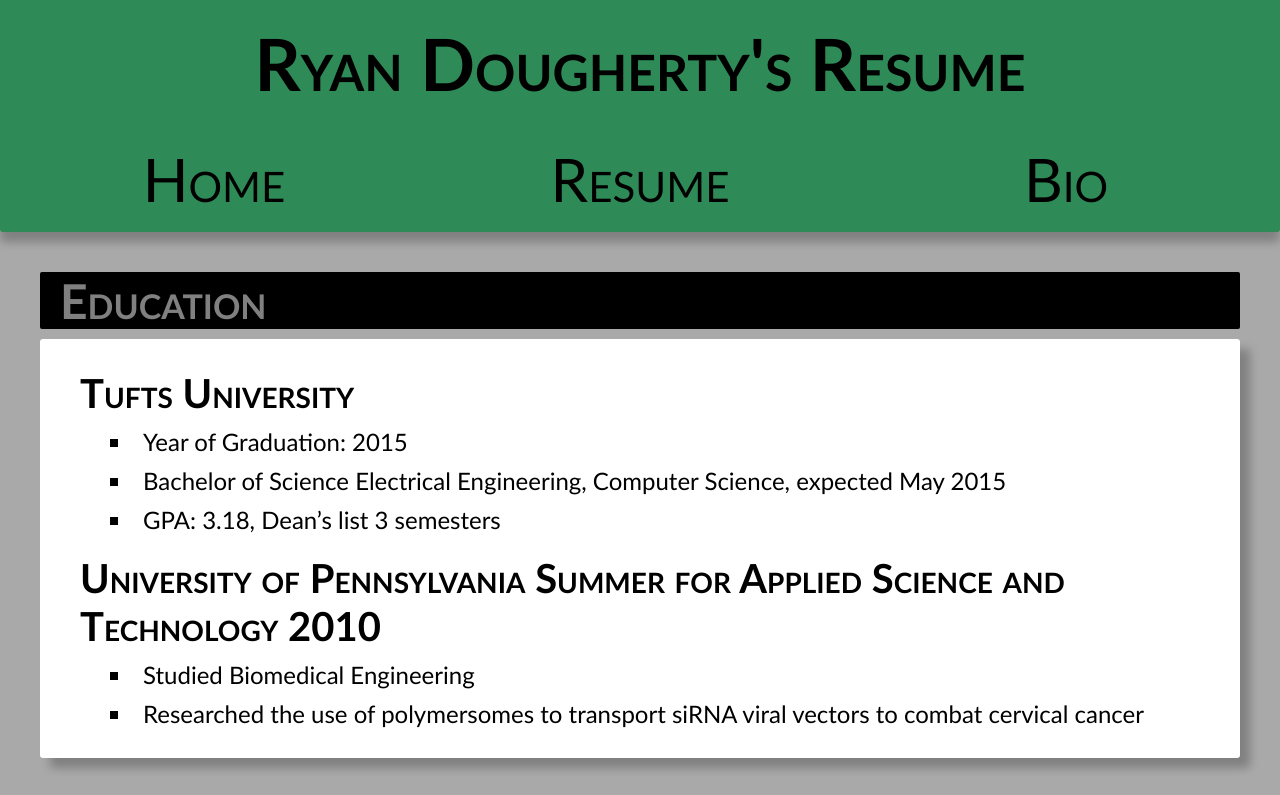
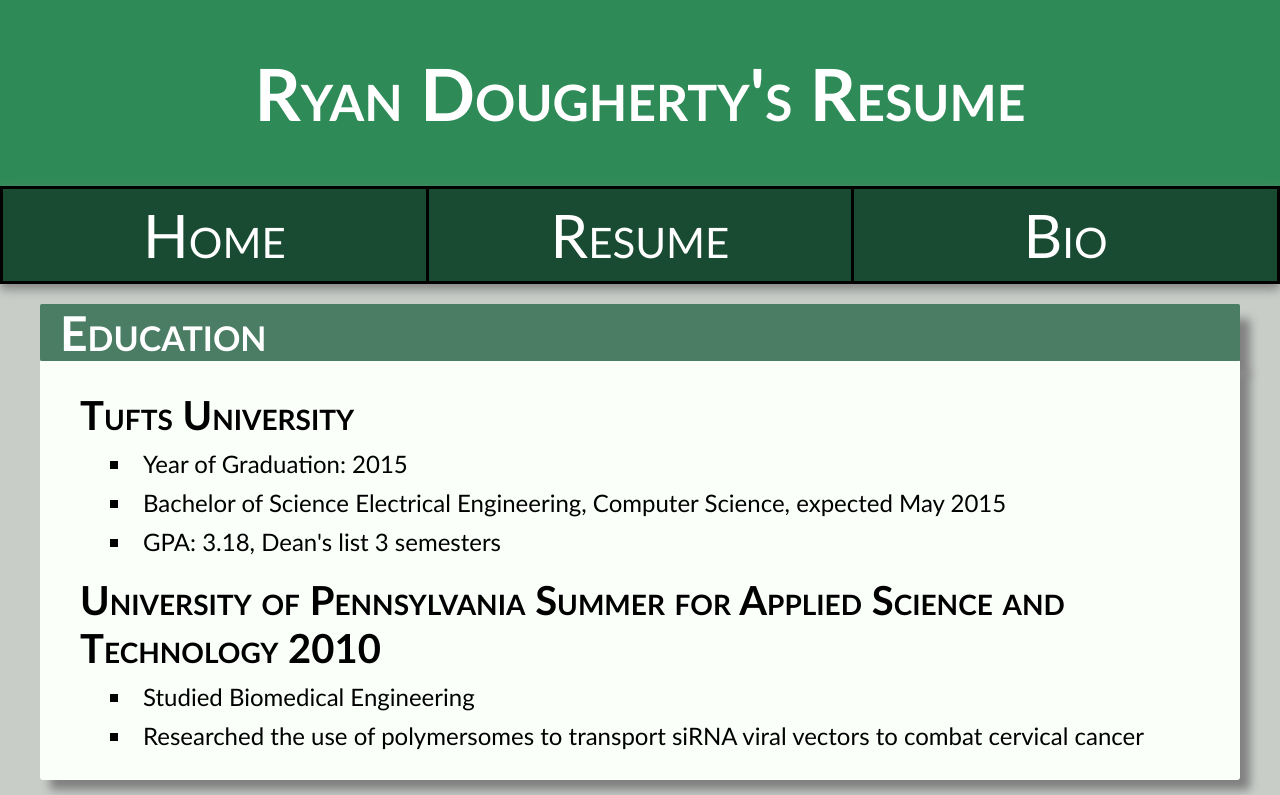
Before and after one commit to ryand626/ryand626.github.io, a plain HTML site: page resume.html in a window 1280 px wide. Shown: the top 795 px of the page. Drawn offline with Linux system fonts and the light colour scheme.

Commit message:
Pretty
messing with CSS

```diff
--- a/index.css
+++ b/index.css
@@ -1,6 +1,6 @@
 html{
 	font-family: "Calibri";
-	background-color: darkgrey;
+	background-color: rgb(200,205,200);
 }
 
 body{
@@ -9,14 +9,14 @@
 }
 
 h1{
+	color: white;
 	font-size: 72px;
 	text-align: center;
 	font-variant: small-caps;
 
 	background-color: seagreen;
 
-	padding: 20px;
-
+	padding: 50px;
 	margin: 0px;
 
 }
@@ -25,17 +25,21 @@
 
 	font-size: 48px;
 	font-variant: small-caps;
-	background-color: black;
-	color: grey;
+	background-color: rgba(75,125,100,1);
+	color: white;
 
 	margin: 40px;
-	margin-bottom: 10px;
+	margin-bottom: 0px;
 	margin-top: 20px;
 	padding-left: 20px;
 
 	border-style: none;
+	border-bottom-style: none;
 	border-radius: 2px;
-	border-color: seagreen;
+	border-color: black;
+
+
+	box-shadow: 10px 15px 10px grey;
 }
 
 h3{
@@ -85,15 +89,17 @@
 }
 
 div{
-	background-color: white;
+	background-color: rgb(250,255,250);
 	box-shadow: 10px 10px 10px grey;
 
-	margin: 0px;
+	margin-top: 0px;
 	margin-left: 40px;
 	margin-right: 40px;
+	margin-bottom: 20px;
 	padding: 20px;
 
-	border-radius: 3px;
+	border-bottom-left-radius: 3px;
+	border-bottom-right-radius: 3px;
 }
 
 table{
@@ -102,28 +108,29 @@
 	font-size: 40px;
 	color: white;
 
-	background-color: seagreen;
-	box-shadow: 0px 10px 10px grey;
+	background-color: rgba(25,75,50,255);
+	box-shadow: 0px 5px 10px grey;
 	width: 100%;
-	border-bottom-right-radius: 3px;
-	border-bottom-left-radius: 3px;
 
+	border-collapse: collapse;
 
 }
 td{
 	color: white;
 	text-align: center;
+	font-variant: uppercase;
 
 	width: 33%;
+	padding: 10px;
 
-	font-variant: uppercase;
-
-	padding: 15px;
+	border-color: black;
+	border-radius: 5px;
+	border-style: solid;
 
 }
 
 a{
-	color: black;
+	color: white;
 	text-decoration: none;
 	text-align: center;
 	font-variant: small-caps;
--- a/resume.html
+++ b/resume.html
@@ -21,19 +21,19 @@
 				</tr>
 			</table>
 
-		<p>
+
 			<h2>Education</h2>
 
 			<div>
 				<h3>Tufts University</h3>
 					<li>Year of Graduation: 2015</li>
 					<li>Bachelor of Science Electrical Engineering, Computer Science, expected May 2015</li>
-					<li>GPA: 3.18, Dean’s list 3 semesters</li>
+					<li>GPA: 3.18, Dean's list 3 semesters</li>
 				<h3>University of Pennsylvania Summer for Applied Science and Technology 2010</h3>
 					<li>Studied Biomedical Engineering</li>
 					<li>Researched the use of polymersomes to transport siRNA viral vectors to combat cervical cancer</li>
 			</div>
-		</p>
+
 
 		<h2>Relevant Coursework</h2>
 		<div>
@@ -68,7 +68,7 @@
 				<dt>January 2013 - Present: Teaching Assistant for Machine Structure and Assembly Level Programming </dt>
 				<dt>September 2013 - December 2013: Teaching Assistant for Data Structures</dt>
 				<li>Enabling students to visualize and understand the curriculum and apply it to their homework and the real world</li>
-				<dt>September 2013 – December 2013: Tufts Student Resources Fitness Martial Arts Instructor</dt>
+				<dt>September 2013 - December 2013: Tufts Student Resources Fitness Martial Arts Instructor</dt>
 				<li>Bringing Chinese martial arts to Tufts</li>
 			</dl>
 
```
